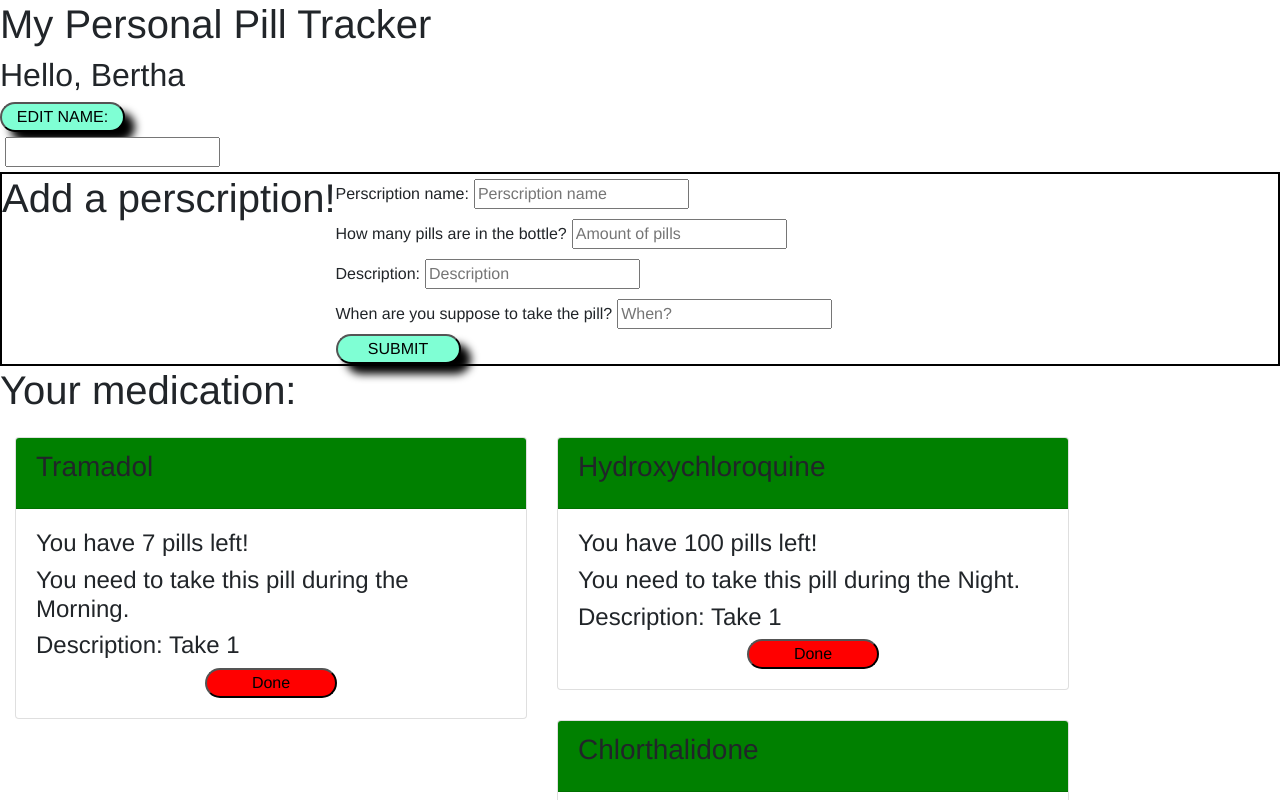
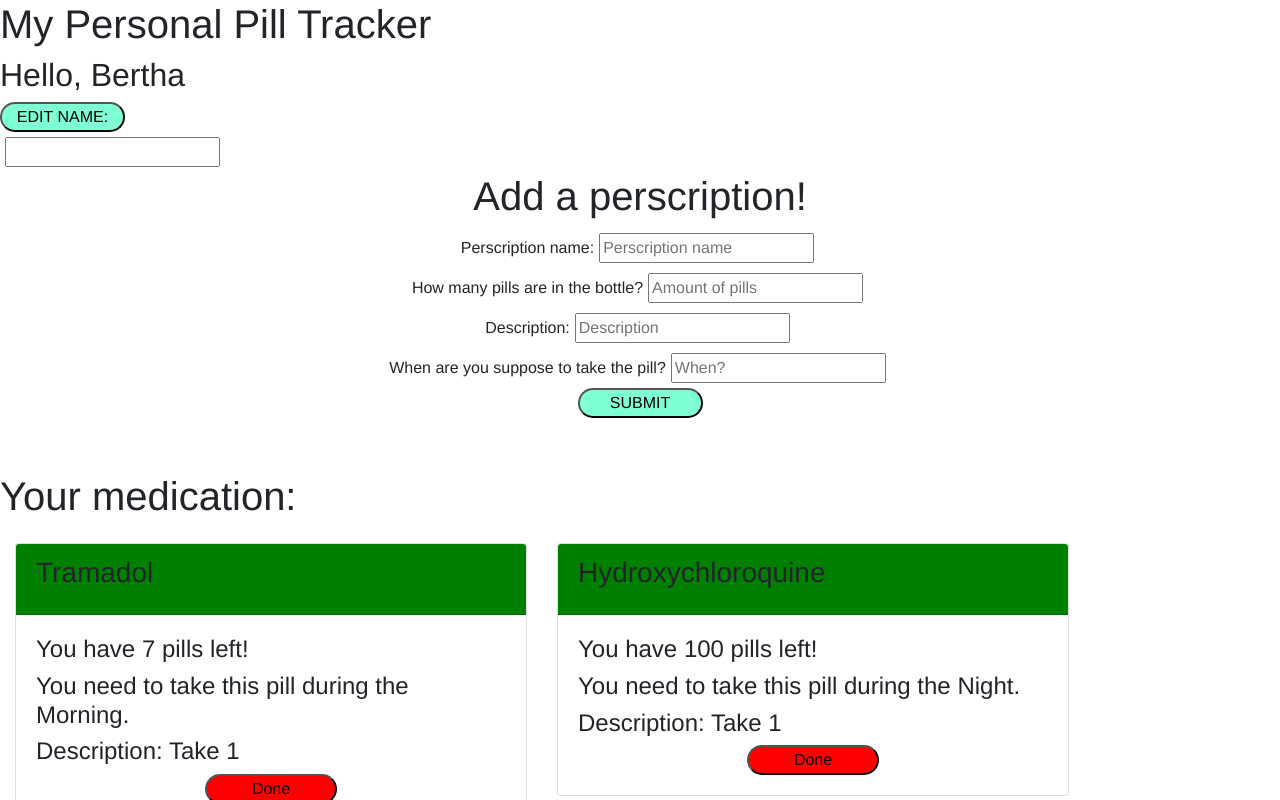
Before and after one commit to bcarrol2/pillTrackerWeb, a React (Create React App) app in the folder pilltracker/: page /medication in a window 1280 px wide. Shown: the top 800 px of the page. Built offline with nearby package versions, Linux system fonts and the light colour scheme; data requests are answered from the project's data file.

Commit message:
medication form styling changes and box-shadow deletion

```diff
--- a/pilltracker/src/App.css
+++ b/pilltracker/src/App.css
@@ -7,8 +7,8 @@ input {
 }
 
 .medform {
-  border: 2px solid black;
-  display: flex;
+  height: 300px;
+  text-align: center;
 }
 
 .card {
@@ -58,6 +58,5 @@ input {
   border-radius: 16px;
   width: 125px;
   background-color: aquamarine;
-  box-shadow: 10px 10px 8px black;
   text-transform: uppercase;
 }
```
